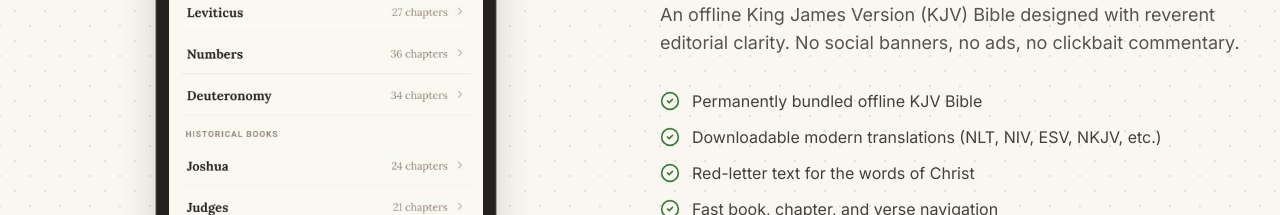
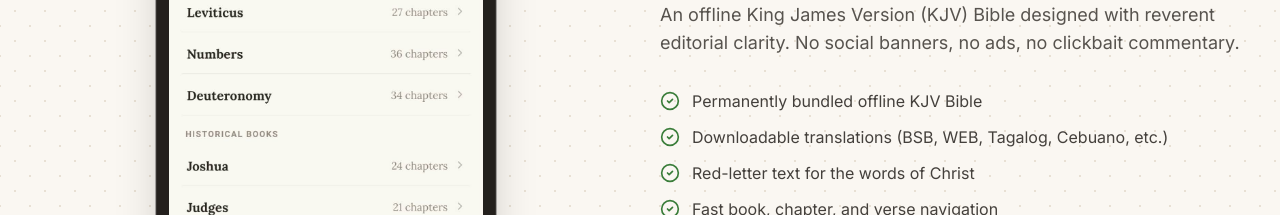
Before and after one commit to bJOE2001/selah-web, a Next.js app: page / in a window 1280 px wide. Shown: the part 2540-2755 px from the top of the page. Built offline with nearby package versions, Linux system fonts and the light colour scheme; a web font is replaced by a local one.

Commit message:
refactor: update translation and cover descriptions for consistency across features and pricing sections

```diff
--- a/src/components/FeatureShowcase.tsx
+++ b/src/components/FeatureShowcase.tsx
@@ -87,7 +87,7 @@
               <ul className="space-y-3 pt-2">
                 {[
                   "Permanently bundled offline KJV Bible",
-                  "Downloadable modern translations (NLT, NIV, ESV, NKJV, etc.)",
+                  "Downloadable translations (BSB, WEB, Tagalog, Cebuano, etc.)",
                   "Red-letter text for the words of Christ",
                   "Fast book, chapter, and verse navigation",
                   "Gentle highlighters and ribbon bookmark collections"
@@ -242,7 +242,7 @@
               <ul className="space-y-3 pt-2">
                 {[
                   "Dual views: Ruled Notebook View & Chronological Timeline",
-                  "Handcrafted leather, gold foil & vintage journal covers",
+                  "Premium leather, gold foil & vintage journal covers",
                   "College-ruled paper aesthetic with fine margin accents",
                   "Full-text search across all personal reflections & Scripture"
                 ].map((item, idx) => (
--- a/src/components/PricingSection.tsx
+++ b/src/components/PricingSection.tsx
@@ -89,7 +89,7 @@
               <ul className="space-y-3.5 text-xs sm:text-sm text-stone-700 dark:text-stone-300">
                 {[
                   "Complete offline KJV Bible",
-                  "Downloadable translations (NLT, NIV, ESV, etc.)",
+                  "Downloadable translations (BSB, WEB, Tagalog, Cebuano, etc.)",
                   "Guided 4-step Rhema devotional journaling",
                   "Local device journal history & search",
                   "Daily habit streaks & devotion calendar",
@@ -154,7 +154,7 @@
                   "Everything in Begin included",
                   "Automatic Cloud Backup (Never lose an entry)",
                   "Seamless multi-device synchronization",
-                  "Handcrafted luxury leather & vintage covers",
+                  "Premium luxury leather & vintage covers",
                   "Directly sustains our independent ad-free mission"
                 ].map((f, i) => (
                   <li key={i} className="flex items-start gap-2.5">
@@ -209,7 +209,7 @@
                 {[
                   "Everything in Selah Grace for life",
                   "Automatic Cloud Backup & device sync",
-                  "All handcrafted leather & vintage cover designs",
+                  "All premium leather & vintage cover designs",
                   "Zero recurring subscriptions forever",
                   "Directly sustains an independent, ad-free sanctuary"
                 ].map((f, i) => (
--- a/src/lib/tokens.ts
+++ b/src/lib/tokens.ts
@@ -83,7 +83,7 @@
     description: "Read the ancient text without notification badges, unsolicited banners, or algorithmic feeds. Enjoy complete offline access anywhere you retreat.",
     bullets: [
       "Permanently bundled offline KJV Bible",
-      "Downloadable translations (NLT, NIV, ESV, NKJV, etc.)",
+      "Downloadable translations (BSB, WEB, Tagalog, Cebuano, etc.)",
       "Red-letter words of Christ",
       "Instant book, chapter & verse navigation",
       "Gentle color highlighters & ribbon bookmarks"
@@ -125,11 +125,11 @@
     id: "journal",
     tag: "Aesthetic Notebook",
     title: "A journal that feels like yours.",
-    tagline: "Tactile college-ruled pages and handcrafted leather covers.",
-    description: "Revisit past seasons of prayer, see how God answered quiet questions from months ago, and customize your journal with handcrafted leather and vintage styles.",
+    tagline: "Tactile college-ruled pages and premium leather covers.",
+    description: "Revisit past seasons of prayer, see how God answered quiet questions from months ago, and customize your journal with premium leather and vintage styles.",
     bullets: [
       "Dual experience: Notebook View & Timeline View",
-      "Handcrafted leather, gold foil & vintage covers",
+      "Premium leather, gold foil & vintage covers",
       "College-ruled texture with genuine stationery warmth",
       "Full text search across all personal reflections"
     ],
@@ -177,7 +177,7 @@
     period: "Forever free",
     features: [
       "Complete offline KJV Bible",
-      "Downloadable translations (NLT, NIV, ESV, NKJV, etc.)",
+      "Downloadable translations (BSB, WEB, Tagalog, Cebuano, etc.)",
       "Guided 4-step Rhema devotional journaling",
       "Local device journal history & search",
       "Daily habit streaks & devotion calendar",
@@ -199,7 +199,7 @@
       "Everything in Begin",
       "Automatic Cloud Backup (Never lose a single entry)",
       "Multi-device synchronization across all devices",
-      "Luxury Leather & Vintage Covers (Handcrafted & gold foil)",
+      "Luxury Leather & Vintage Covers (Premium & gold foil)",
       "Directly sustains our independent ad-free mission"
     ],
     cta: "Start 7-Day Free Trial"
```
